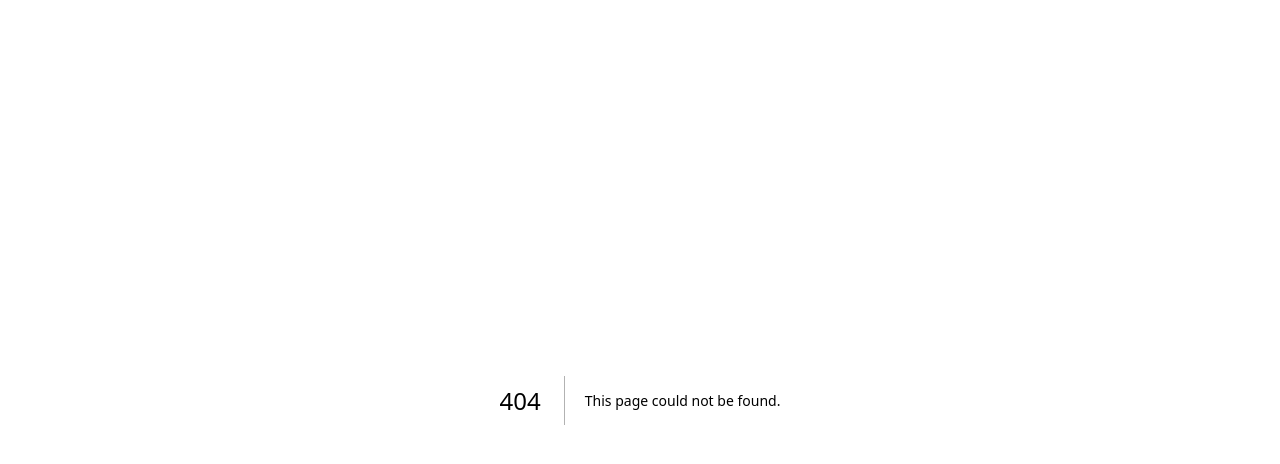
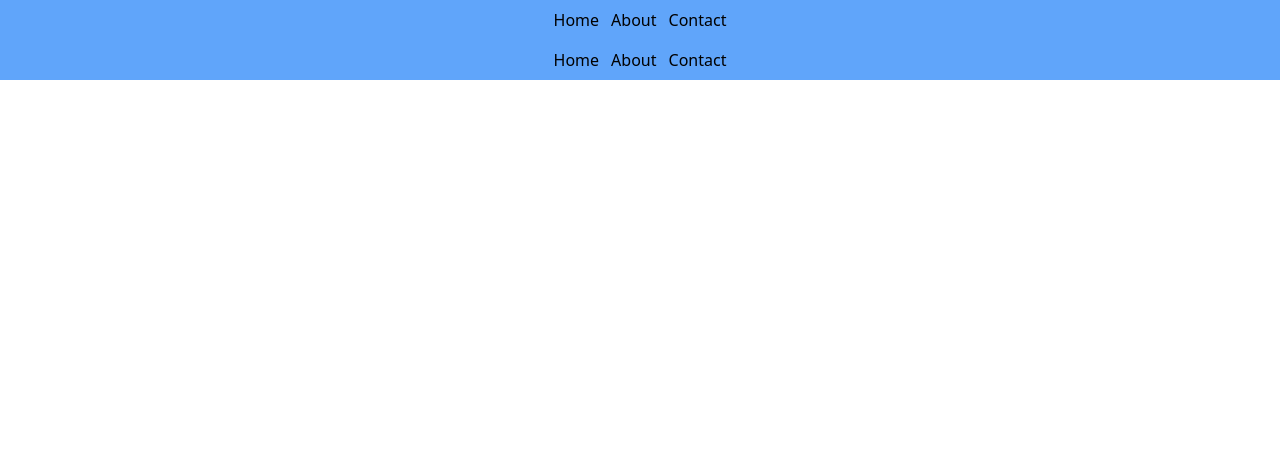
Before and after one commit to adarsh23012003/nextjs-learning-for-video, a Next.js app: page /components/Layout in a window 1280 px wide. Before the commit this address had no page. Shown: the top 464 px of the page. Built offline with nearby package versions, Linux system fonts and the light colour scheme.

Commit message:
some layout added in try

```diff
--- a/pages/_app.js
+++ b/pages/_app.js
@@ -1,5 +1,12 @@
 import '../styles/globals.css'
+import Layout from './components/Layout'
 
 export default function App({ Component, pageProps }) {
-  return <Component {...pageProps} />
+  return (
+    <>
+      <Layout>
+      <Component {...pageProps} />
+      </Layout>
+  </>
+    );
 }
--- /dev/null
+++ b/pages/components/Layout.jsx
@@ -0,0 +1,11 @@
+import React from "react";
+import Navbar from "./Navbar";
+
+export default function Layout({ children }) {
+  return (
+    <>
+      <Navbar />
+      <main>{children}</main>
+    </>
+  );
+}
```
